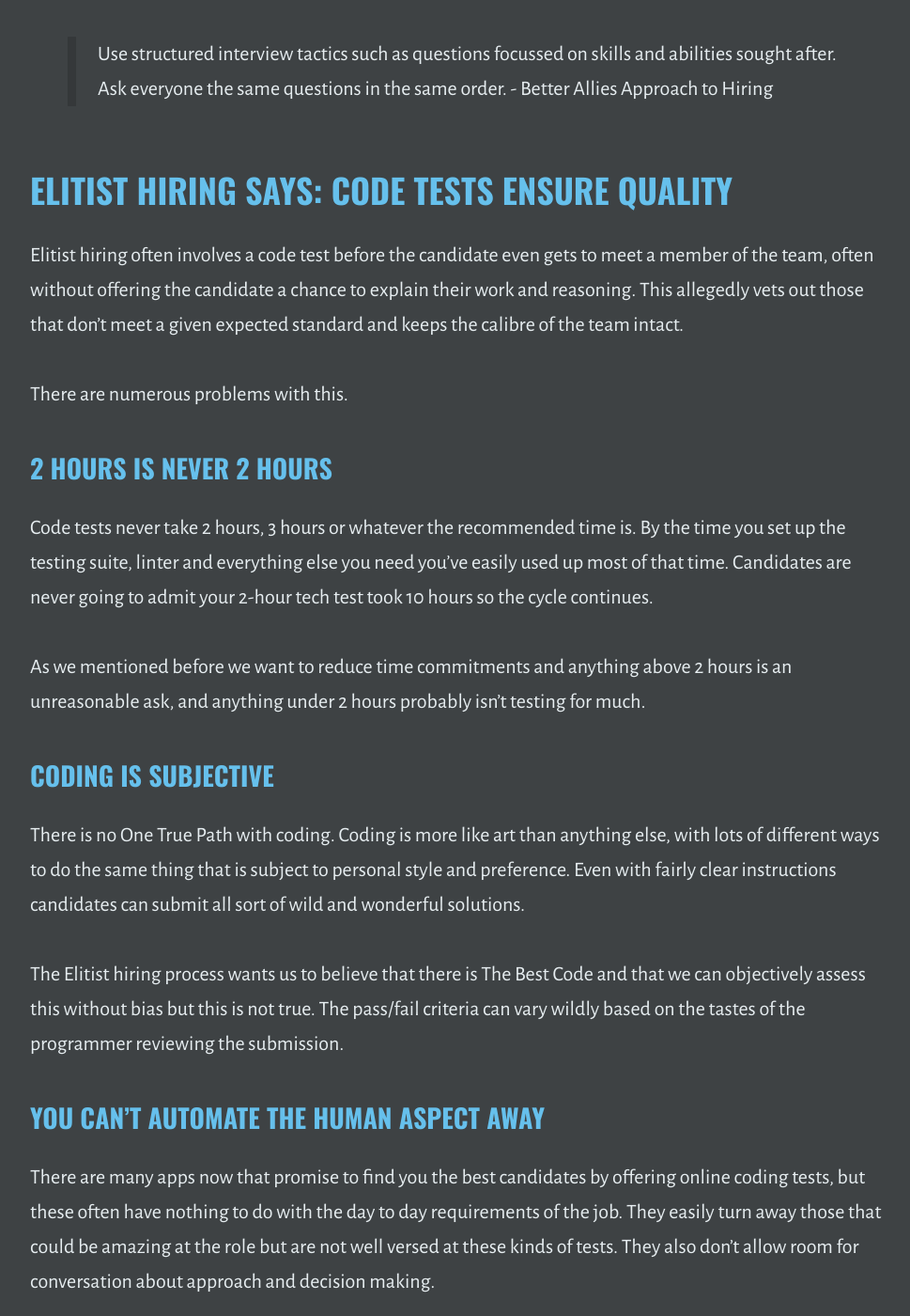
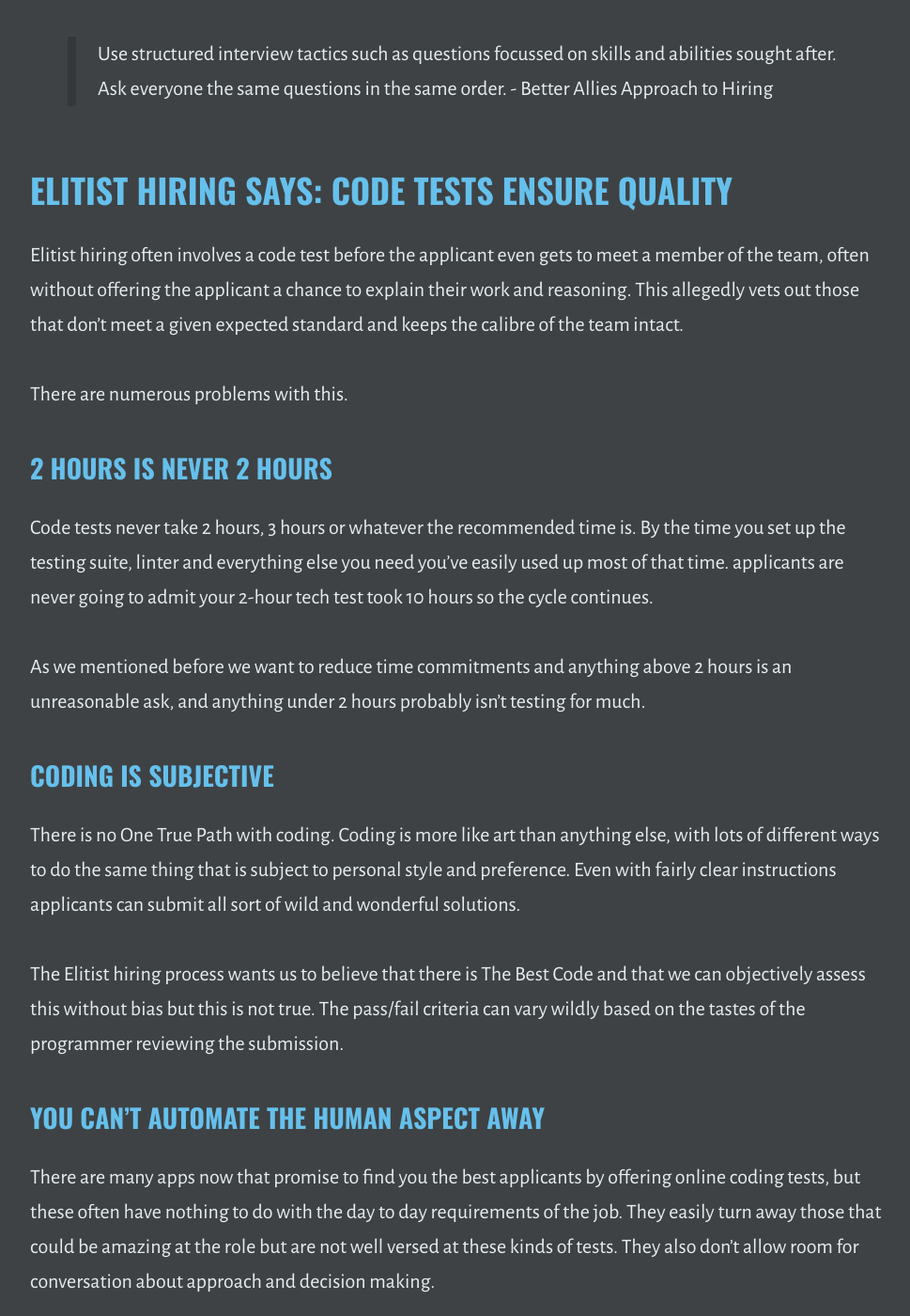
Before and after one commit to outragedpinkracoon/outragedpinkracoon.github.io, a Jekyll site: the page built from _posts/2021-04-27-your-tech-test-is-costing-you-talent.md, in a window 1280 px wide and 1400 px high, scrolled down 3805 px. Shown: the whole window at 94% size, without its empty margins (149-1118 px from the left). Built offline with Jekyll 4.4.1, drawn with Linux system fonts in a browser that asks for light colours; some of the changed text lies outside the part shown.

Commit message:
Changes candidate to applicant

```diff
--- a/_posts/2021-04-27-your-tech-test-is-costing-you-talent.md
+++ b/_posts/2021-04-27-your-tech-test-is-costing-you-talent.md
@@ -1,6 +1,6 @@
 ---
 title: Your Tech Hiring Process Is Costing You Talent
-description: The technical hiring process can be a critical stage in attracting diverse and amazing candidates. Here are 10 things you can do right now to make your hiring process more compassionate, take less time for the candidate and your staff and find you amazing people.
+description: The technical hiring process can be a critical stage in attracting diverse and amazing applicants. Here are 10 things you can do right now to make your hiring process more compassionate, take less time for the applicant and your staff and find you amazing people.
 layout: post
 categories: [hiring]
 ---
@@ -21,11 +21,11 @@ The elitist hiring process wants us to think that this makes any hires to the co
 
 ## Compassionate Hiring Says: Everyone is Welcome Here
 
-Putting up barriers like this turns away amazing candidates with unconventional routes into tech. Coding bootcamps allow folk to retrain into tech that already has had other businesses or rich life experiences and breathe so much new life into the industry. Similarly some of the best programmers I've ever worked with have been completely self-taught.
+Putting up barriers like this turns away amazing applicants with unconventional routes into tech. Coding bootcamps allow folk to retrain into tech that already has had other businesses or rich life experiences and breathe so much new life into the industry. Similarly some of the best programmers I've ever worked with have been completely self-taught.
 
 The excellent book ['The Better Allies Approach to Hiring'](https://outragedpinkracoon.github.io/2021/04/26/7-nuggets-from-better-allies-hiring.html) recommends limiting the number of job requirements on an ad to just five. If you only have five to work with, you better make sure everything you ask for is absolutely critical and this is a great way to get clarity on what it is you are actually looking for.
 
-It also recommends encouraging candidates to apply even if they don't meet all the requirements on the job ad by adding text like 'we'd love to hear from you even if you don't meet 100% of the requirements'. A famous Hewlett-Packard study found that women applied for a promotion only when they believed they met 100% of the qualifications listed for a job, while men applied when they could meet 60% of the requirements.
+It also recommends encouraging applicants to apply even if they don't meet all the requirements on the job ad by adding text like 'we'd love to hear from you even if you don't meet 100% of the requirements'. A famous Hewlett-Packard study found that women applied for a promotion only when they believed they met 100% of the qualifications listed for a job, while men applied when they could meet 60% of the requirements.
 
 ### Challenge Yourself
 - List the behaviours and skills you expect to get from asking for a degree.
@@ -35,7 +35,7 @@ It also recommends encouraging candidates to apply even if they don't meet all t
 
 ## Elitist Hiring Says: Longer Processes Mean Better Quality Hires
 
-No one enjoys being greeted with a 10 stage interview process. Most interviews I've done have ranged from 3 hours all the way to 15 hours+. Elitist hiring thinks we are 'weeding out the candidates that won't fit, and making people do lots of tests and trials makes the company a kind of exclusive club. In reality, the more hoops to jump through the less likely you are to find and attract diverse people that really fit your needs.
+No one enjoys being greeted with a 10 stage interview process. Most interviews I've done have ranged from 3 hours all the way to 15 hours+. Elitist hiring thinks we are 'weeding out the applicants that won't fit, and making people do lots of tests and trials makes the company a kind of exclusive club. In reality, the more hoops to jump through the less likely you are to find and attract diverse people that really fit your needs.
 
 No amount of process is going to account for when that person joins the team and you really get to know who you have hired.
 
@@ -45,36 +45,36 @@ Compassionate hiring says let's do the minimum we need to do to make sure you ge
 
 Women tend to be the primary caregivers and many other people have critical time commitments outside of work. During the hiring process, they may not only be holding down their current job but looking after others, working a second job and so on. To maximise the chances of not just attracting those with the privilege of time on their hands we need to respect these time commitments of others.
 
-We should avoid the opposite end of the scale where the entire interview is only a 45 min chat with the CTO because the candidate doesn't get time to meet the team or answer their questions about the business.
+We should avoid the opposite end of the scale where the entire interview is only a 45 min chat with the CTO because the applicant doesn't get time to meet the team or answer their questions about the business.
 
 Be transparent about the process so that applicants know exactly what they are getting into and if they can dedicate the time to it.
 
 ### Challenge Yourself
-Use your new job requirements list to come up with the lightest possible process that directly addresses these and whether a candidate fits the bill or not. Keep the entire interview process under 3 hours maximum as a general rule. Publish this on your careers page transparently.
+Use your new job requirements list to come up with the lightest possible process that directly addresses these and whether a applicant fits the bill or not. Keep the entire interview process under 3 hours maximum as a general rule. Publish this on your careers page transparently.
 
-Ensure the process gives the candidate exposure to members of the team they will be working with _as early as possible_ so they can get answers to any questions they have and put any concerns to rest before you use it any more of their time.
+Ensure the process gives the applicant exposure to members of the team they will be working with _as early as possible_ so they can get answers to any questions they have and put any concerns to rest before you use it any more of their time.
 
 It's critical that the interview process and the questions are _exactly the same_ for each and every person in the pipeline. This removes as much bias as possible and veering into the territory of off-topic discussions based on the interviewer’s likes and dislikes.
 > Use structured interview tactics such as questions focussed on skills and abilities sought after. Ask everyone the same questions in the same order. - Better Allies Approach to Hiring
 
 ## Elitist Hiring Says: Code Tests Ensure Quality
 
-Elitist hiring often involves a code test before the candidate even gets to meet a member of the team, often without offering the candidate a chance to explain their work and reasoning. This allegedly vets out those that don't meet a given expected standard and keeps the calibre of the team intact.
+Elitist hiring often involves a code test before the applicant even gets to meet a member of the team, often without offering the applicant a chance to explain their work and reasoning. This allegedly vets out those that don't meet a given expected standard and keeps the calibre of the team intact.
 
 There are numerous problems with this.
 
 ### 2 Hours is Never 2 Hours
-Code tests never take 2 hours, 3 hours or whatever the recommended time is. By the time you set up the testing suite, linter and everything else you need you've easily used up most of that time. Candidates are never going to admit your 2-hour tech test took 10 hours so the cycle continues.
+Code tests never take 2 hours, 3 hours or whatever the recommended time is. By the time you set up the testing suite, linter and everything else you need you've easily used up most of that time. applicants are never going to admit your 2-hour tech test took 10 hours so the cycle continues.
 
 As we mentioned before we want to reduce time commitments and anything above 2 hours is an unreasonable ask, and anything under 2 hours probably isn't testing for much.
 
 ### Coding is Subjective
-There is no One True Path with coding. Coding is more like art than anything else, with lots of different ways to do the same thing that is subject to personal style and preference. Even with fairly clear instructions candidates can submit all sort of wild and wonderful solutions.
+There is no One True Path with coding. Coding is more like art than anything else, with lots of different ways to do the same thing that is subject to personal style and preference. Even with fairly clear instructions applicants can submit all sort of wild and wonderful solutions.
 
 The Elitist hiring process wants us to believe that there is The Best Code and that we can objectively assess this without bias but this is not true. The pass/fail criteria can vary wildly based on the tastes of the programmer reviewing the submission.
 
 ### You Can't Automate The Human Aspect Away
-There are many apps now that promise to find you the best candidates by offering online coding tests, but these often have nothing to do with the day to day requirements of the job. They easily turn away those that could be amazing at the role but are not well versed at these kinds of tests. They also don't allow room for conversation about approach and decision making.
+There are many apps now that promise to find you the best applicants by offering online coding tests, but these often have nothing to do with the day to day requirements of the job. They easily turn away those that could be amazing at the role but are not well versed at these kinds of tests. They also don't allow room for conversation about approach and decision making.
 
 ### Coding Is One Aspect Of Being A Coder
 Being a programmer doesn't just involve coding all day, you are often managing stakeholder expectations, mentoring and coaching others, breaking down projects and tasks into manageable chunks, contributing to meetings and processes and a whole host of other activities. Elitist hiring wants us to believe that our worth is determined only by our ability to code yet as business problems become more volatile, uncertain, complex and ambiguous [VUCA](https://fearlessorganization.com/) we are going to need much more emotionally intelligent people in our teams.
@@ -88,7 +88,7 @@ It's easy to copy and paste code tests and automated tests but this is a sure-fi
 
 At my last company, I hired a team of 7 amazing engineers remotely in a pandemic without any of them writing one line of code and we had our most productive year ever in the company. I did this by having structured conversations with the applications around their experience and finding out what would make them happy at work and how they like to work.
 
-Instead of a coding test, we did a lightning talk style presentation for 10 minutes, with 20 mins for 2 of the engineers (of mixed gender/race, very important) to ask questions of the candidate and 15 mins for the candidate to ask them questions. The prep should take no more than an hour or two maximum and we had great feedback on how the candidates enjoyed getting to share their areas of interest with us.
+Instead of a coding test, we did a lightning talk style presentation for 10 minutes, with 20 mins for 2 of the engineers (of mixed gender/race, very important) to ask questions of the applicant and 15 mins for the applicant to ask them questions. The prep should take no more than an hour or two maximum and we had great feedback on how the applicants enjoyed getting to share their areas of interest with us.
 
 The list of requirements to pass was sent out clearly in advance of the task, such as:
 - 'Must be as close to 10 minutes as possible'
@@ -97,11 +97,11 @@ The list of requirements to pass was sent out clearly in advance of the task, su
 - 'We will ask you questions about your topic, but don't worry if you don't know the answer. How you handle not knowing is just as important as domain knowledge'.
 
 The reason I loved this was because:
-- Candidates genuinely enjoyed the task, even those that were introverted.
+- applicants genuinely enjoyed the task, even those that were introverted.
 - The hiring team enjoyed the task and got to learn new and interesting things and didn't require much of their time.
 - With a clear set of guidelines for pass/fail we eliminated as much bias as we could and the One True Path mentality.
 - It gave a true reflection of what working at the company would really be like.
-- The candidate got time to ask questions to the people they would be working with on a daily basis in their team.
+- The applicant got time to ask questions to the people they would be working with on a daily basis in their team.
 
 ### Challenge Yourself
 Given the list of requirements for the role, decide what you are gaining from a technical test. What behaviours or attributes are you really testing for and is the code test really answering them? Could a guided, structured conversation, lightning talk or something else assess the same things?
@@ -112,14 +112,14 @@ If you must do a coding test, write down the requirements of the test clearly an
 - 'Must have tests'
 - 'Code must be clean and use best practices'
 
-This tells the candidate nothing of substance about the approach to the code. Do you want it to be scrappy, but not crappy? Do you want it to be highly performant and able to be added to easily? Take those loose ideas and turn them into really specific concrete things you want to see:
+This tells the applicant nothing of substance about the approach to the code. Do you want it to be scrappy, but not crappy? Do you want it to be highly performant and able to be added to easily? Take those loose ideas and turn them into really specific concrete things you want to see:
 - 'We expect you to use RSpec for testing, but 100% coverage is not required. Happy path tests are enough as a minimum'.
 - 'We expect you to use Rubocop and have no linting errors present'.
 - 'Please use an object-orientated style of coding and apply SOLID principles where you feel it makes sense, but this is not a requirement to pass'.
 
 Make sure the pass/fail criteria is absolutely as clear and unambiguous as it possibly can be and that more than one person is involved in the assessment of it.
 
-Before you go subbing in a review of a candidate’s Github profile remember that 95% of open source contributors are men (see the Better Allies hiring book for reference) and women and nonbinary folks tend to have a difficult time in that space. It assumes that someone has the time and privilege to be doing that outside of work, so do this with serious caution.
+Before you go subbing in a review of a applicant’s Github profile remember that 95% of open source contributors are men (see the Better Allies hiring book for reference) and women and nonbinary folks tend to have a difficult time in that space. It assumes that someone has the time and privilege to be doing that outside of work, so do this with serious caution.
 
 ## Elitist Hiring says: We're All Rockstars At Hiring
 The elitist school of hiring believes that they can have a set of 'male and pale' interviewers that have never had any training or experience in doing interviews. The company is so elite that everyone should want to work there right, so why do you even need to try. If you've already attracted World Class talent into your Elite Club what is there to worry about?
```
